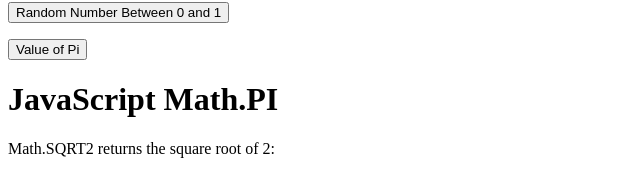
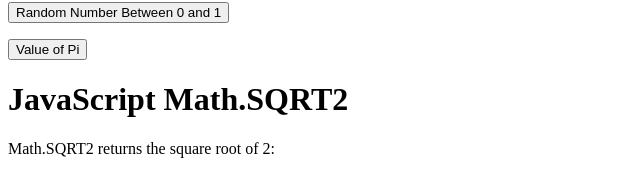
Before and after one commit to micheallaird/JAVASCRIPT-PROJECTS, a plain HTML site: page Basic JavaScript Projects/Project3_math_operators/index.html in a window 1280 px wide. Shown: the part 411-582 px from the top of the page, without its empty margins (0-640 px from the left). Drawn offline with Linux system fonts and the light colour scheme.

Commit message:
Correction in H1

```diff
--- a/Basic JavaScript Projects/Project3_math_operators/index.html
+++ b/Basic JavaScript Projects/Project3_math_operators/index.html
@@ -31,7 +31,7 @@
     <p id="random"></p>
     <button onclick="pi_Function()">Value of Pi</button>
     <p id="pi"></p>
-    <h1>JavaScript Math.PI</h1>
+    <h1>JavaScript Math.SQRT2</h1>
 
     <p>Math.SQRT2 returns the square root of 2:</p>
 
```
